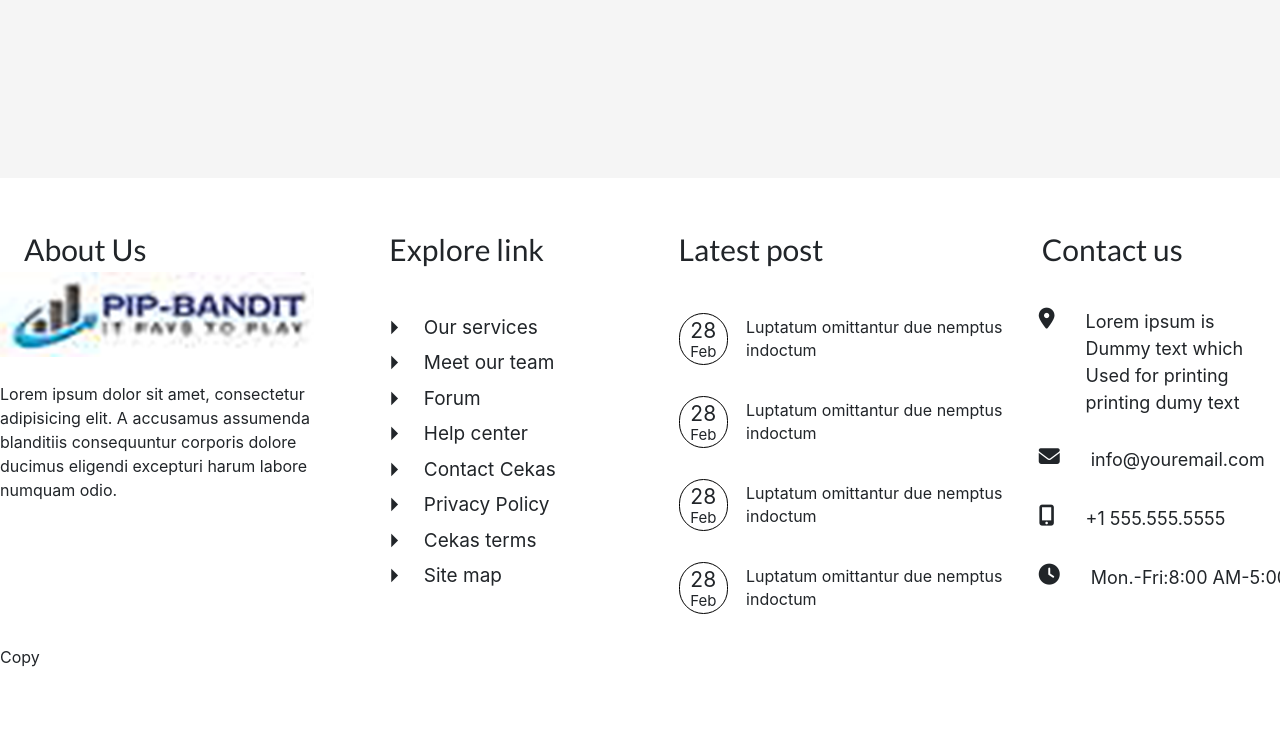
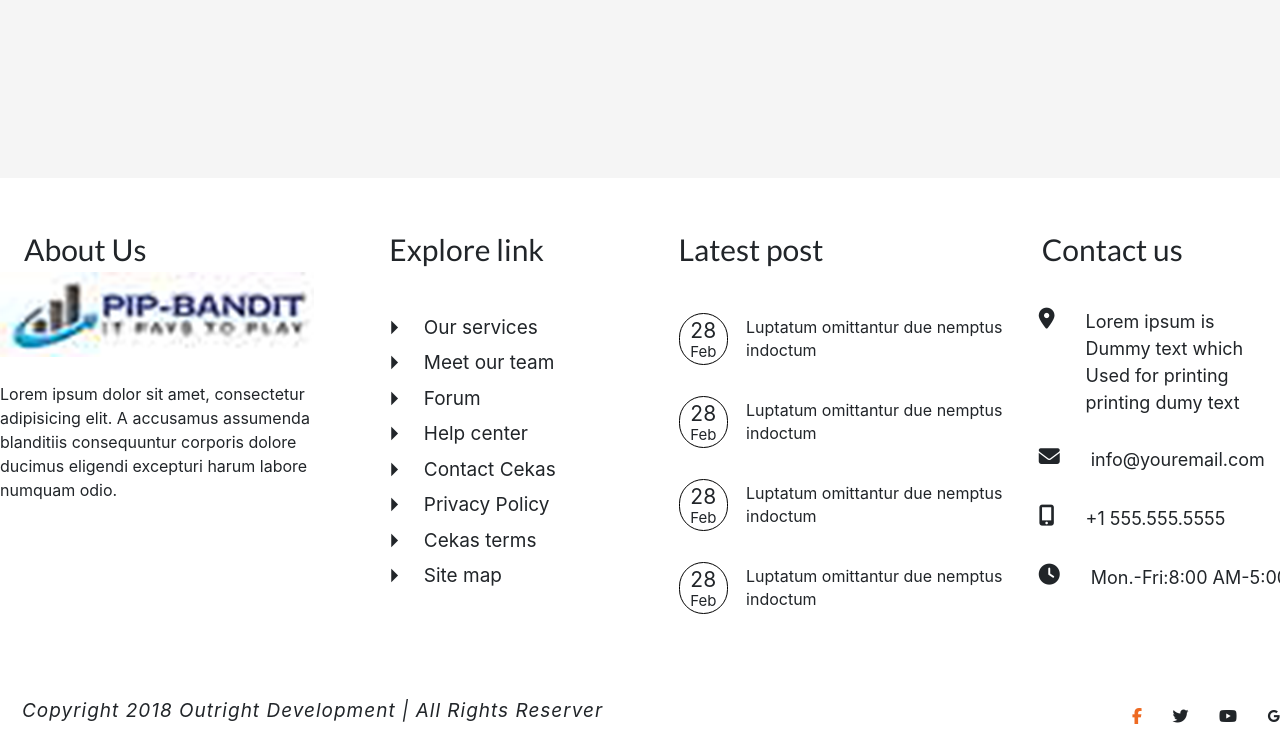
Before and after one commit to PawelSzy/clean-traning, a website: page index.html in a window 1280 px wide. Shown: the part 2458-3198 px from the top of the page. Before the commit the page ends 3127 px from the top, so only its background shows below. Drawn offline with nearby package versions, Linux system fonts and the light colour scheme.

Commit message:
Contact icons in footer

```diff
--- a/index.html
+++ b/index.html
@@ -248,8 +248,14 @@
             </div>
 
             <div class="footer__column footer__last-line">
-                <div class="footer__copyright">Copy</div>
-                <div class="footer__contact-icons">Icon</div>
+                <div class="footer__copyright">Copyright 2018 Outright Development | All Rights Reserver</div>
+                <ul class="footer__contact-icons">
+                    <i class="fab fa-facebook-f footer__contact-icons_icon--facebook"></i>
+                    <i class="fab fa-twitter"></i>
+                    <i class="fab fa-youtube"></i>
+                    <i class="fab fa-google-plus-g"></i>
+                    <i class="fab fa-linkedin-in"></i>
+                </ul>
             </div>
         </footer>
 
--- a/sass/_footer.scss
+++ b/sass/_footer.scss
@@ -30,6 +30,7 @@
     flex-direction: row;
     justify-content: space-between;
     flex-wrap: wrap;
+    margin-top:52px;
   }
 }
 
@@ -97,7 +98,6 @@
   font-size: 18px;
   &__item {
     display: flex;
-//    margin-bottom: 20px;
     &:nth-child(1) {
       margin-bottom: 30px;
     }
@@ -114,3 +114,23 @@
     }
   }
 }
+
+.footer__copyright {
+  font-size: 19px;
+  text-indent: 22px;
+  letter-spacing: 1px;
+  font-style: italic;
+}
+
+.footer__contact-icons {
+  display: flex;
+  justify-content: space-between;
+  width: 200px;
+  margin-right: 25px;
+  padding-left: 0;
+  padding-top: 11px;
+}
+
+.footer__contact-icons_icon--facebook {
+  color: #ee6a22
+}
```
Also changed, not shown: css/main.css, 1 other file.
